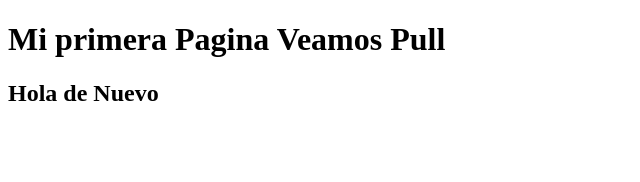
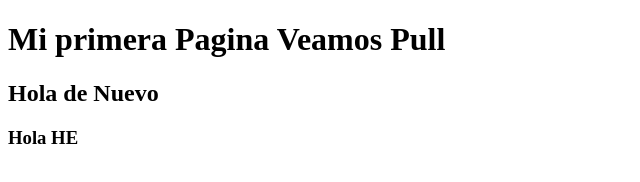
Before and after one commit to Deyvis17GY/Pruebas-Git, a plain HTML site: page index.html in a window 1280 px wide. Shown: the whole page, without its empty margins (0-640 px from the left). Drawn offline with Linux system fonts and the light colour scheme.

Commit message:
Update index.html

```diff
--- a/index.html
+++ b/index.html
@@ -9,5 +9,6 @@
 <body>
     <h1>Mi primera Pagina Veamos Pull</h1>
     <h2>Hola de Nuevo</h2>
+    <h3>Hola HE</h3>
 </body>
 </html>
```
